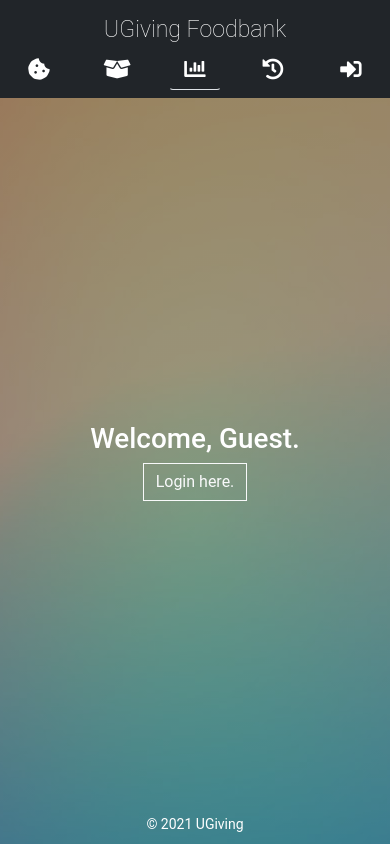
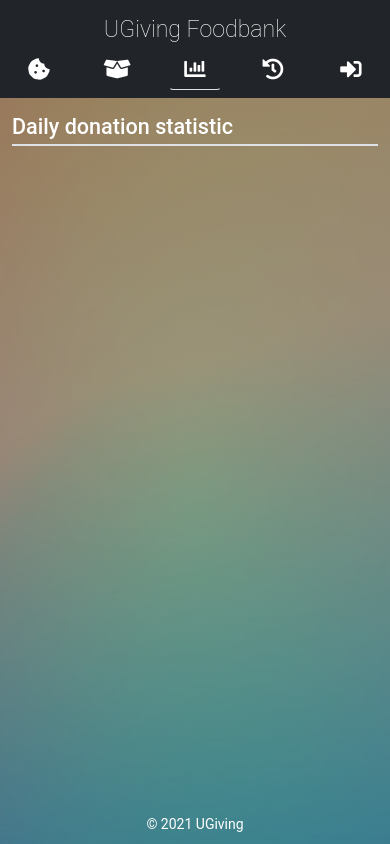
Before and after one commit to ad4mny/foodbank-management-system-cordova, a website: page www/donation.html in a window 390 px wide. Drawn offline with Linux system fonts and the light colour scheme; some packages are replaced by stand-ins of ours.

Commit message:
minor ui update to include headings on each pages

```diff
--- a/www/donation.html
+++ b/www/donation.html
@@ -11,13 +11,15 @@
     <link rel="stylesheet" href="css/style.css">
     <script type="text/javascript" src="js/jquery-3.6.0.min.js"></script>
     <script type="text/javascript" src="js/bootstrap.bundle.min.js"></script>
+    <script type="text/javascript" src="js/zingchart.js"></script>
     <script type="text/javascript" src="cordova.js"></script>
     <script type="text/javascript" src="js/app/app.js"></script>
+    <script type="text/javascript" src="js/app/donation.js"></script>
 </head>
 
 <body class="bg-light">
 
-    <div class="bg-dark">
+    <div class="bg-dark sticky-top">
         <div class="text-center pt-3">
             <h3 class="text-white fw-lighter mb-0">UGiving Foodbank</h3>
         </div>
@@ -29,12 +31,12 @@
                 </a>
             </div>
             <div class="text-center  flex-fill">
-                <a href="foodbank.html" class="btn text-white" >
+                <a href="foodbank.html" class="btn text-white">
                     <i class="fas fa-box-open fa-fw fa-lg"></i>
                 </a>
             </div>
             <div class="text-center flex-fill">
-                <a href="#" class="btn text-white border-bottom"" >
+                <a href="#" class="btn text-white border-bottom">
                     <i class="fas fa-chart-bar fa-fw fa-lg"></i>
                 </a>
             </div>
@@ -51,16 +53,21 @@
         </nav>
     </div>
 
-    <div class="container position-absolute top-50 start-50 translate-middle-x w-100">
-        <div class="row ">
-            <div class="col text-center">
-                <h1 class="text-white">Welcome, Guest.</h1>
-                <p class="lead">
-                    <a href="http://localhost/foodbank-management-system/login"
-                        class="btn btn-outline-light  rounded-0">Login here.</a>
-                </p>
+    <div class="container pt-3 pb-5" id="display">
+        <div class="row position-absolute start-50 top-50 translate-middle" id="loadGif" style="display: none;">
+            <div class="col bg-white p-4 text-center">
+                <img src="img/load.gif" height="70" width="70">
+                <p class="text-muted">Loading...</p>
             </div>
         </div>
+        <div class="row mb-2">
+            <div class="col">
+                <h4 class="text-white border-bottom border-2 pb-1">Daily donation statistic</h4>
+            </div>
+        </div>
+        <!-- Content goes here  -->
+
+
     </div>
 
     <footer class="page-footer font-small w-100" style="position: absolute; bottom: 0;z-index: 1100 !important;">
```
Also changed, not shown: www/foodbank.html (+6 -1 lines), www/history.html (+6 -1 lines), www/signup.html (+1 -1 lines).
